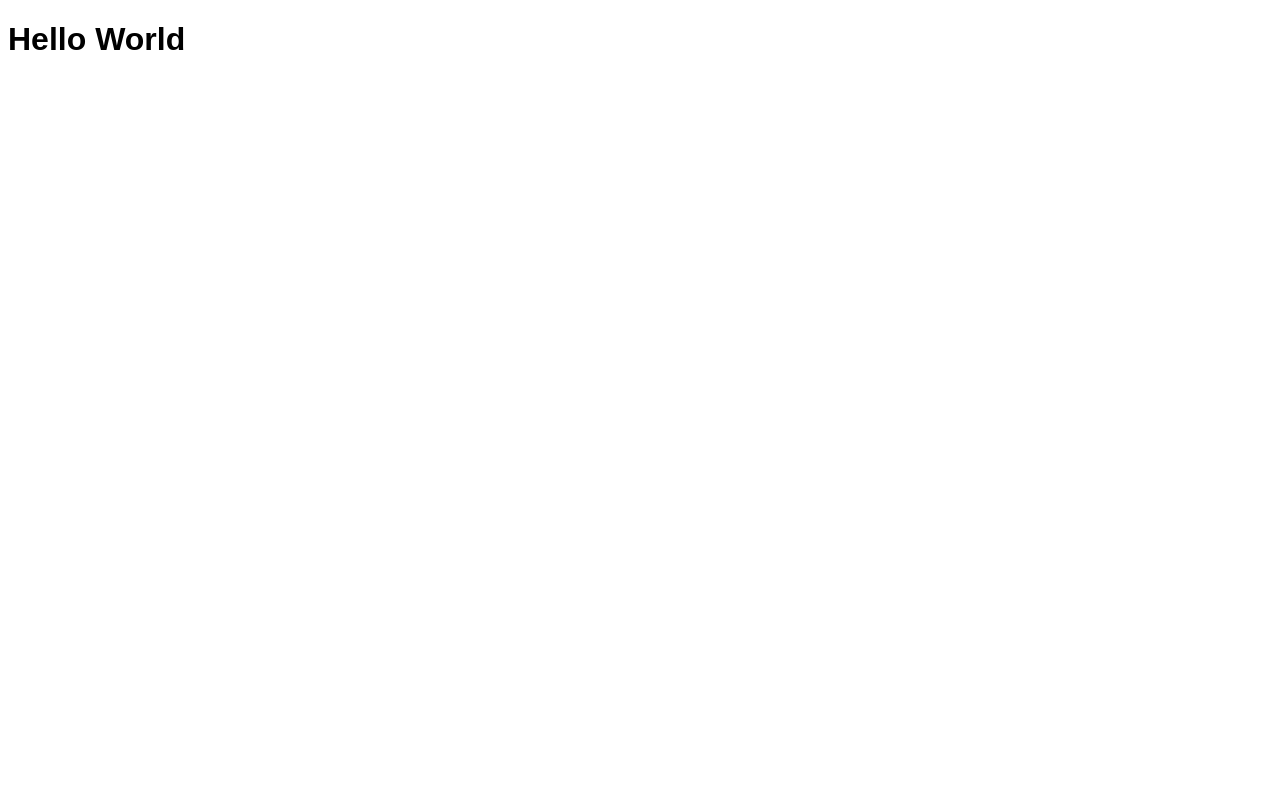
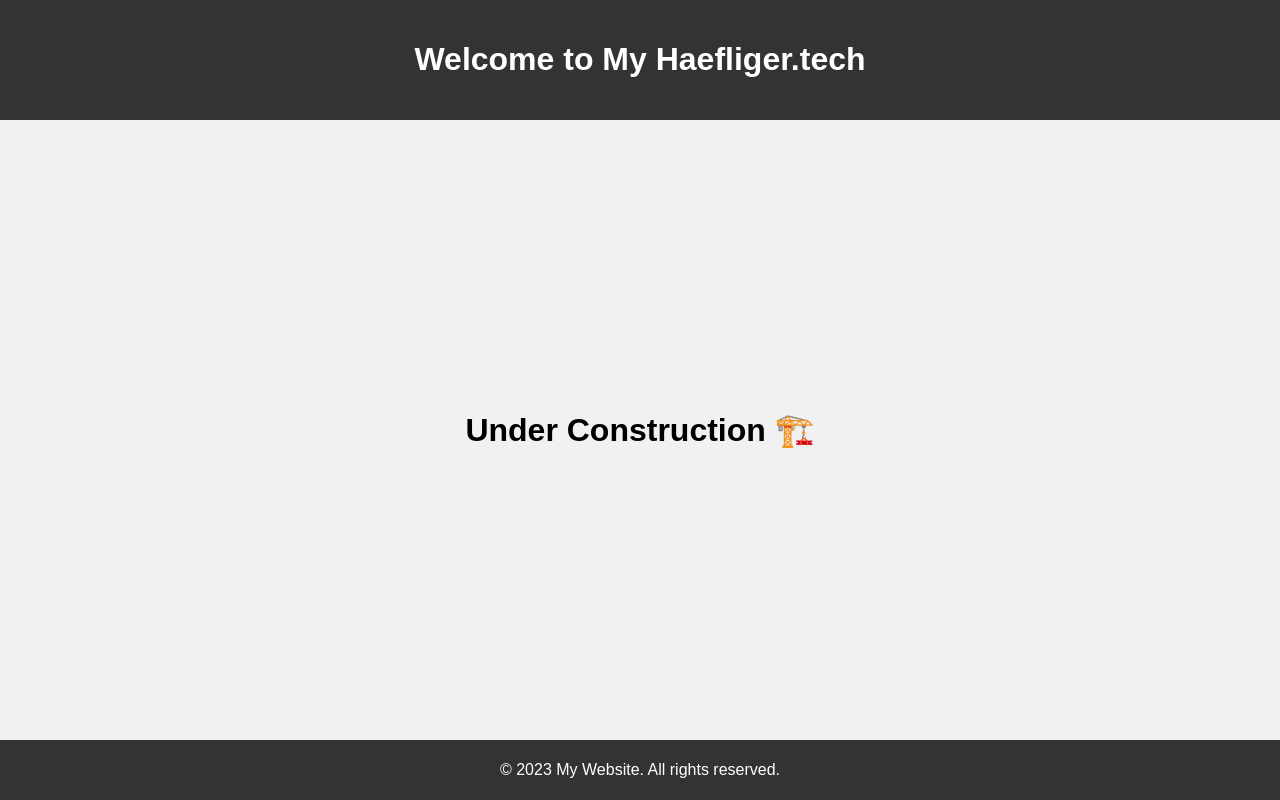
Before and after one commit to JanHae06/haefliger.tech, a plain HTML site: page index.html in a window 1280 px wide. Drawn offline with Linux system fonts and the light colour scheme.

Commit message:
Update index.html
Update haefliger.tech

```diff
--- a/index.html
+++ b/index.html
@@ -1,14 +1,56 @@
 <!DOCTYPE html>
 <html>
 <head>
-<title>haefliger.tech</title>
-<style>
-body{
-font-family: Arial;
-}
-</style>
+  <title>My Website</title>
+  <style>
+    html, body {
+      height: 100%;
+      margin: 0;
+      padding: 0;
+    }
+
+    body {
+      font-family: Arial, sans-serif;
+      background-color: #f1f1f1;
+      display: flex;
+      flex-direction: column;
+    }
+
+    header {
+      background-color: #333;
+      color: #fff;
+      padding: 20px;
+      text-align: center;
+    }
+
+    main {
+      flex: 1;
+      display: flex;
+      flex-direction: column;
+      align-items: center;
+      justify-content: center;
+      margin: 20px;
+    }
+
+    footer {
+      background-color: #333;
+      color: #fff;
+      padding: 5px;
+      text-align: center;
+    }
+  </style>
 </head>
 <body>
-<h1>Hello World</h1>
+  <header>
+    <h1>Welcome to My Haefliger.tech</h1>
+  </header>
+
+  <main>
+    <h1>Under Construction 🏗️</h1>
+  </main>
+
+  <footer>
+    <p>&copy; 2023 My Website. All rights reserved.</p>
+  </footer>
 </body>
 </html>
```
